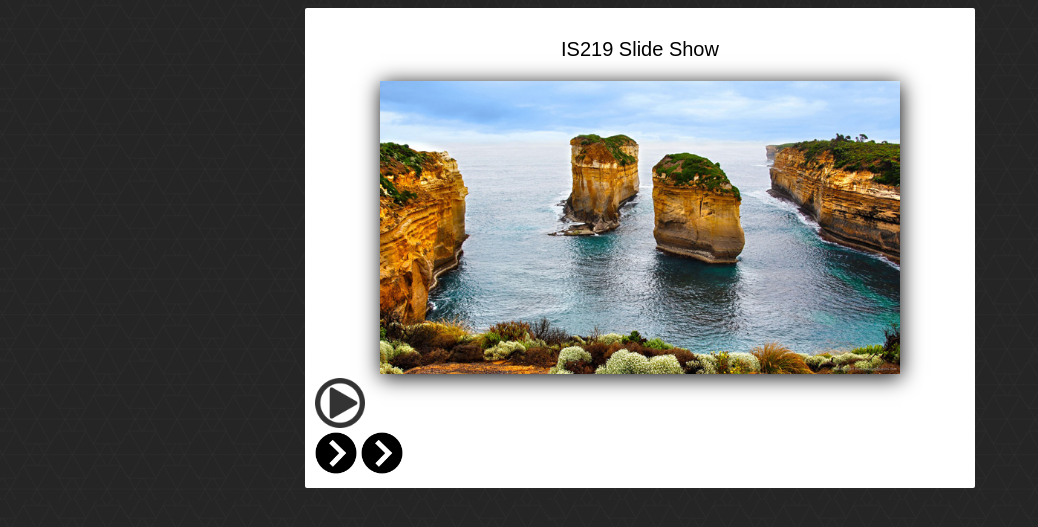
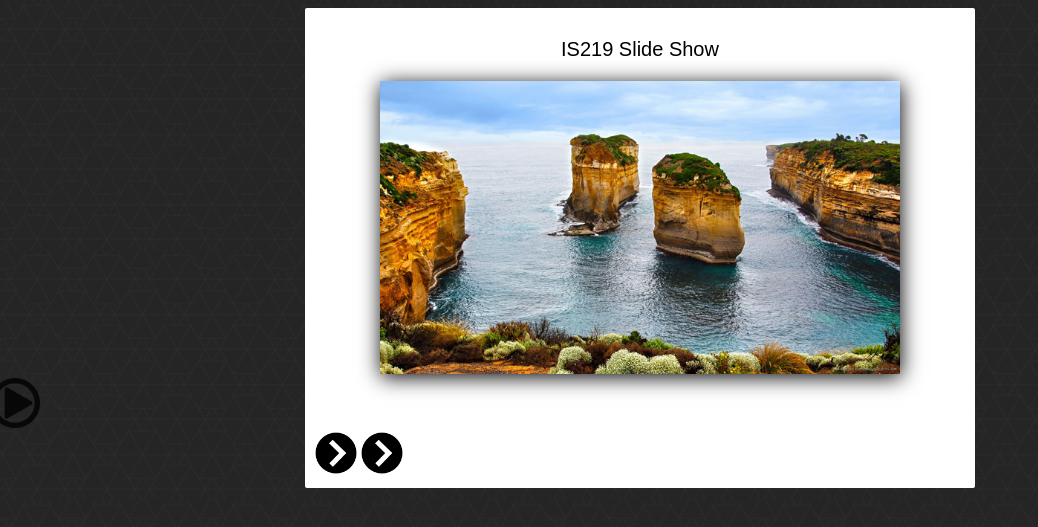
Before and after one commit to Bailiffjr/is219s16Bailiff-p2, a PHP site: page /index.html in a window 1280 px wide. Shown: the top 527 px of the page, without its empty margins (0-1038 px from the left). Run offline with PHP 8.4, Linux system fonts and the light colour scheme; grey boxes labelled with a size stand in for pictures from a placeholder-image service; some libraries are stand-ins or nearby versions.

Commit message:
Update style.css

```diff
--- a/style.css
+++ b/style.css
@@ -32,9 +32,10 @@ body {
 	height: 50px;
 	width: 50px;
 	position: relative;
+	right:50%;
 	z-index: 3;
 	opacity: .8;
-	bottom: 0px;
+	bottom: 5%;
 }
 
 .thumbnail {
```
